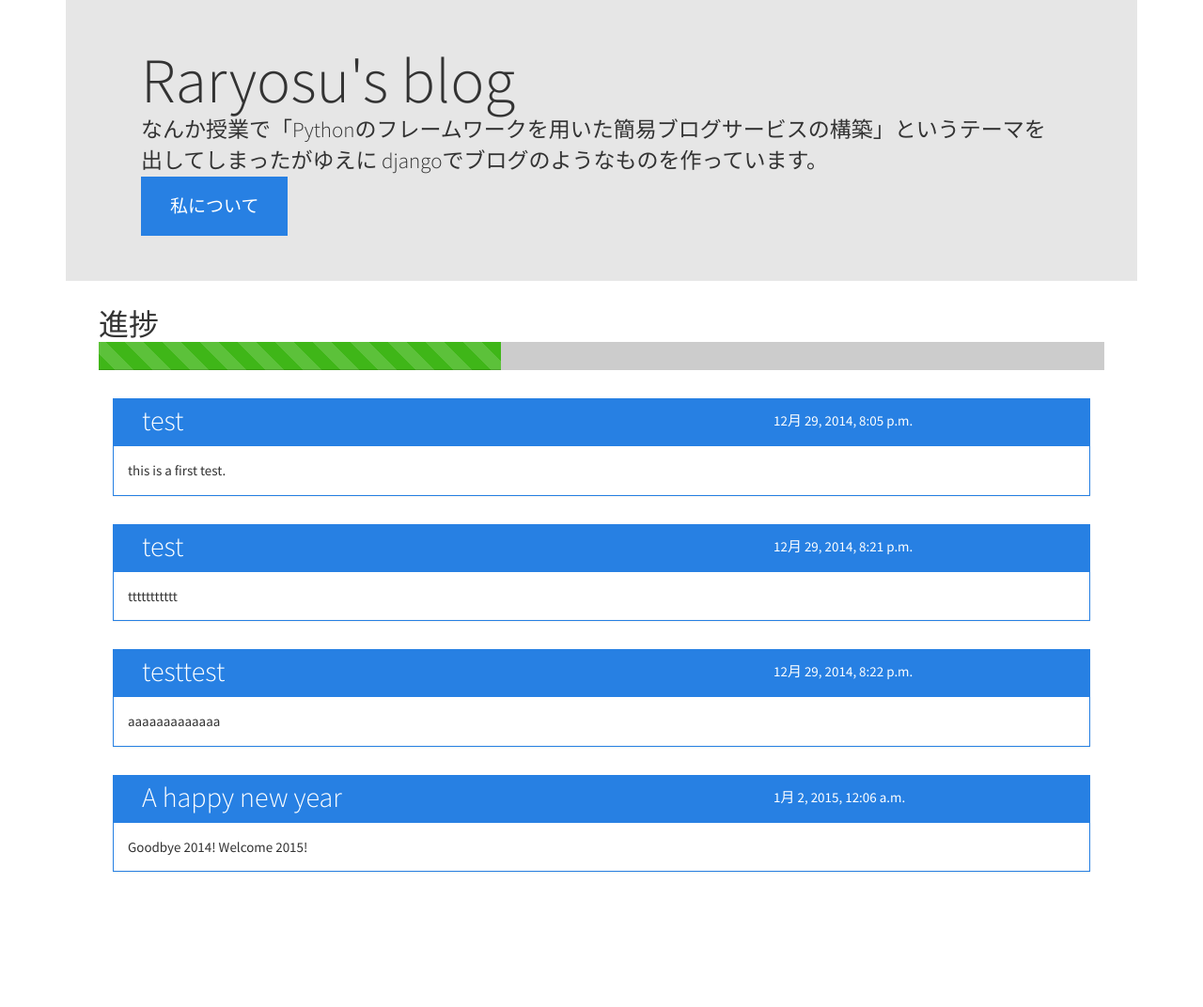
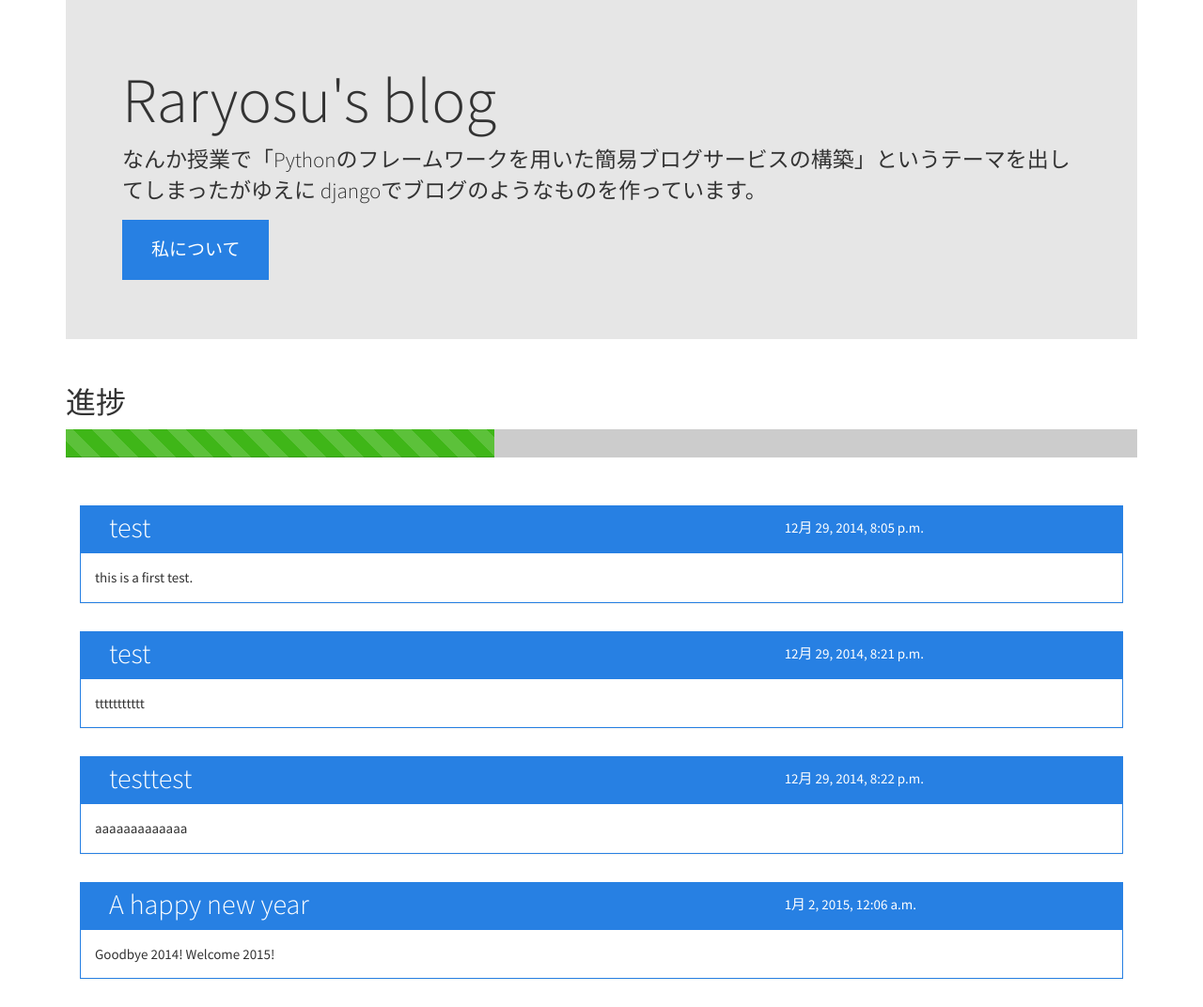
Before and after one commit to raryosu/djangoblog, a Django app: page /blog/ in a window 1280 px wide. Shown: the part 52-1124 px from the top of the page at 94% size. Before the commit the page ends 981 px from the top, so only its background shows below. Run offline with Django 3.2, Linux system fonts and the light colour scheme; data comes from the database, SQL or seed files in the repository; some libraries are stand-ins or nearby versions.

Commit message:
fix visual

```diff
--- a/raryosublog/blog/templates/base.html
+++ b/raryosublog/blog/templates/base.html
@@ -40,6 +40,7 @@
           </div>
         </div>
       </div>
+      <div class="row">
         <div class="col-md-12">
           <h2>進捗</h2>
           <div class="progress">
@@ -54,6 +55,7 @@
           </div>
         </div>
       </div>
+    </div>
     <script src="//code.jquery.com/jquery-2.1.3.min.js"></script>
     <script src="{% static 'js/bootstrap.min.js' %}"></script>
   </body>
--- a/raryosublog/static/css/style.css
+++ b/raryosublog/static/css/style.css
@@ -6,13 +6,9 @@ body{
   margin-bottom: 0;
 }
 
-.jumbotron h1,
-.jumbotron p{
-  margin: 0 20px;
-}
 
 .panel{
-  margin: 30px 20px;
+  margin: 30px 0;
 }
 
 .panel-title{
@@ -28,11 +24,6 @@ body{
   line-height: 25px;
 }
 
-.progress,
-h2{
-  margin: 0 20px;
-}
-
 .progress{
   height: 30px;
 }
```
Lines whose indentation alone changed are shown as unchanged.
